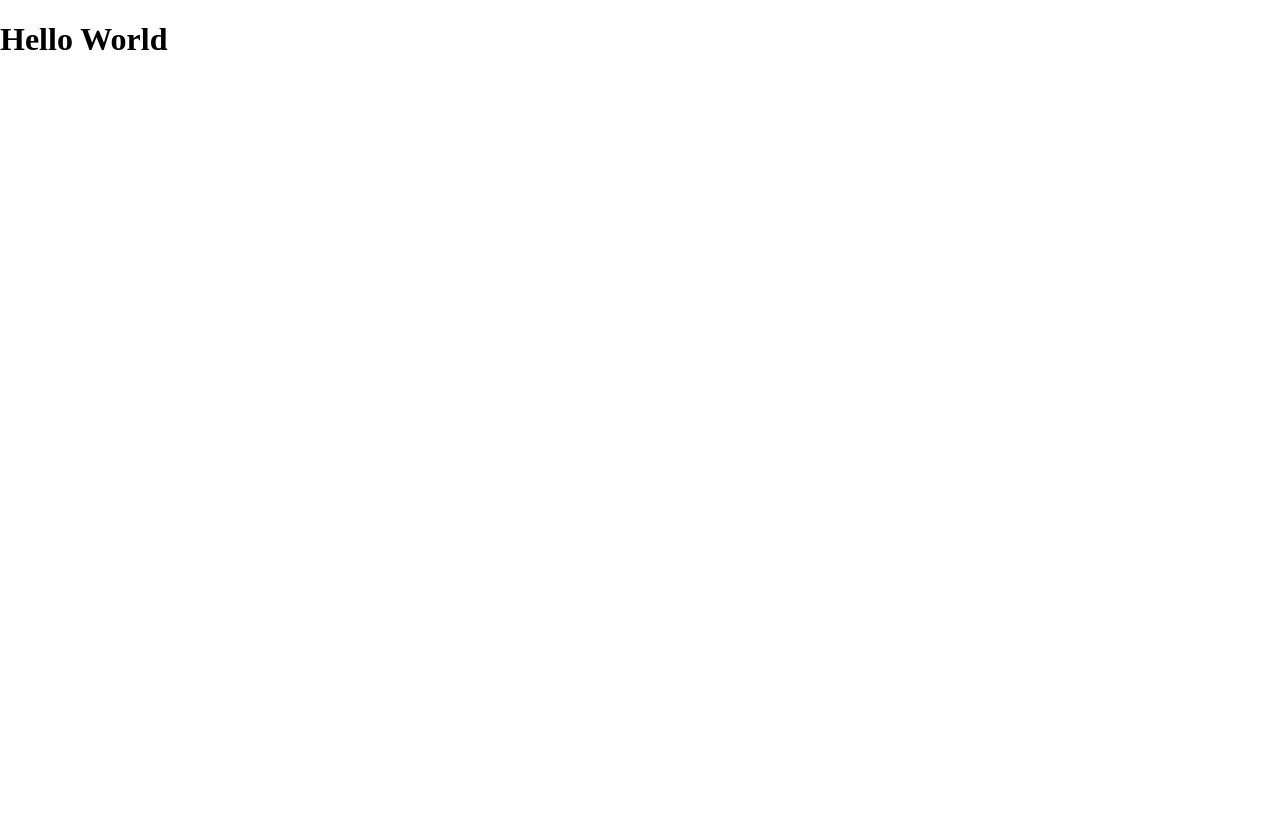
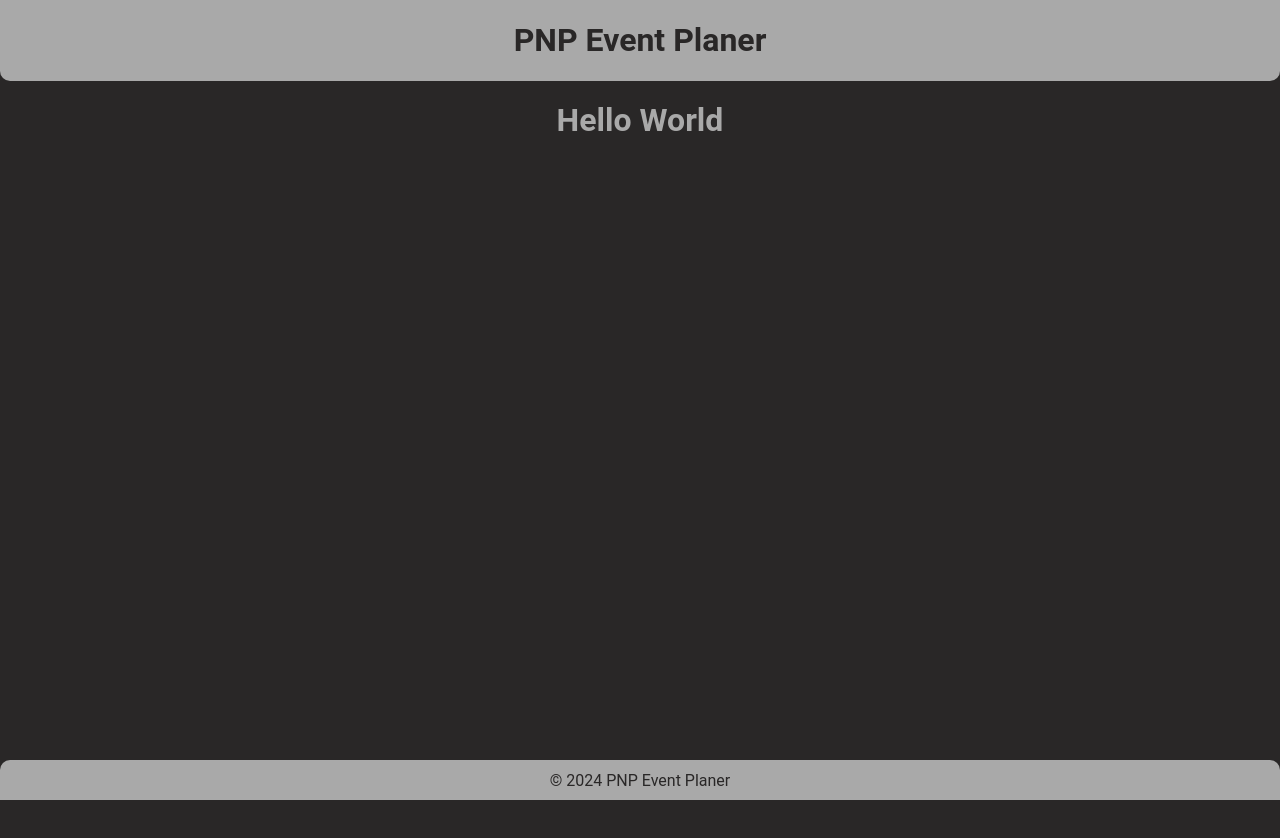
Before and after one commit to MoinMarcell/pnp-session-planer, a React (Vite) app in the folder frontend/: page / in a window 1280 px wide. Shown: the top 838 px of the page. Before the commit the page ends 800 px from the top, so only its background shows below. Built offline with nearby package versions, Linux system fonts and the light colour scheme.

Commit message:
feat: Add basic layout & styling with header, main & footer

```diff
--- a/frontend/src/App.tsx
+++ b/frontend/src/App.tsx
@@ -1,7 +1,9 @@
+import Layout from "./components/Layout.tsx";
+
 export default function App() {
     return (
-        <>
+        <Layout>
             <h1>Hello World</h1>
-        </>
+        </Layout>
     )
 }
--- /dev/null
+++ b/frontend/src/components/Footer.css
@@ -0,0 +1,14 @@
+.footer {
+    position: fixed;
+    bottom: 0;
+    left: 0;
+    height: 40px;
+    width: 100%;
+    display: flex;
+    justify-content: center;
+    align-items: center;
+    background-color: darkgrey;
+    color: #292727;
+    border-top-left-radius: 10px;
+    border-top-right-radius: 10px;
+}
--- /dev/null
+++ b/frontend/src/components/Footer.tsx
@@ -0,0 +1,9 @@
+import './Footer.css';
+
+export default function Footer() {
+    return (
+        <footer className="footer">
+            &copy; 2024 PNP Event Planer
+        </footer>
+    );
+}
--- /dev/null
+++ b/frontend/src/components/Header.css
@@ -0,0 +1,13 @@
+.header {
+    width: 100%;
+    display: flex;
+    justify-content: center;
+    align-items: center;
+    position: fixed;
+    top: 0;
+    left: 0;
+    background-color: darkgrey;
+    color: #292727;
+    border-bottom-left-radius: 10px;
+    border-bottom-right-radius: 10px;
+}
--- /dev/null
+++ b/frontend/src/components/Header.tsx
@@ -0,0 +1,9 @@
+import './Header.css';
+
+export default function Header() {
+    return (
+        <header className="header">
+            <h1>PNP Event Planer</h1>
+        </header>
+    );
+}
--- /dev/null
+++ b/frontend/src/components/Layout.tsx
@@ -0,0 +1,18 @@
+import {ReactNode} from "react";
+import Header from "./Header.tsx";
+import Footer from "./Footer.tsx";
+import Main from "./Main.tsx";
+
+type LayoutProps = {
+    children: ReactNode;
+};
+
+export default function Layout(props: Readonly<LayoutProps>) {
+    return (
+        <>
+            <Header/>
+            <Main children={props.children}/>
+            <Footer/>
+        </>
+    )
+}
--- /dev/null
+++ b/frontend/src/components/Main.css
@@ -0,0 +1,14 @@
+.main {
+    width: 100%;
+    display: flex;
+    justify-content: center;
+    height: calc(100vh - 80px);
+    margin-top: 80px;
+}
+
+.main__container {
+    display: flex;
+    width: 80%;
+    flex-direction: column;
+    align-items: center;
+}
--- /dev/null
+++ b/frontend/src/components/Main.tsx
@@ -0,0 +1,16 @@
+import {ReactNode} from "react";
+import './Main.css';
+
+type MainProps = {
+    children: ReactNode;
+};
+
+export default function Main(props: Readonly<MainProps>) {
+    return (
+        <main className="main">
+            <div className=".main__container">
+                {props.children}
+            </div>
+        </main>
+    );
+}
--- a/frontend/src/index.css
+++ b/frontend/src/index.css
@@ -1,7 +1,8 @@
-body {
+body, #root {
     margin: 0;
     padding: 0;
-    display: flex;
-    min-width: 320px;
     min-height: 100vh;
+    background-color: #292727;
+    font-family: "Roboto", sans-serif;
+    color: darkgrey;
 }
```
